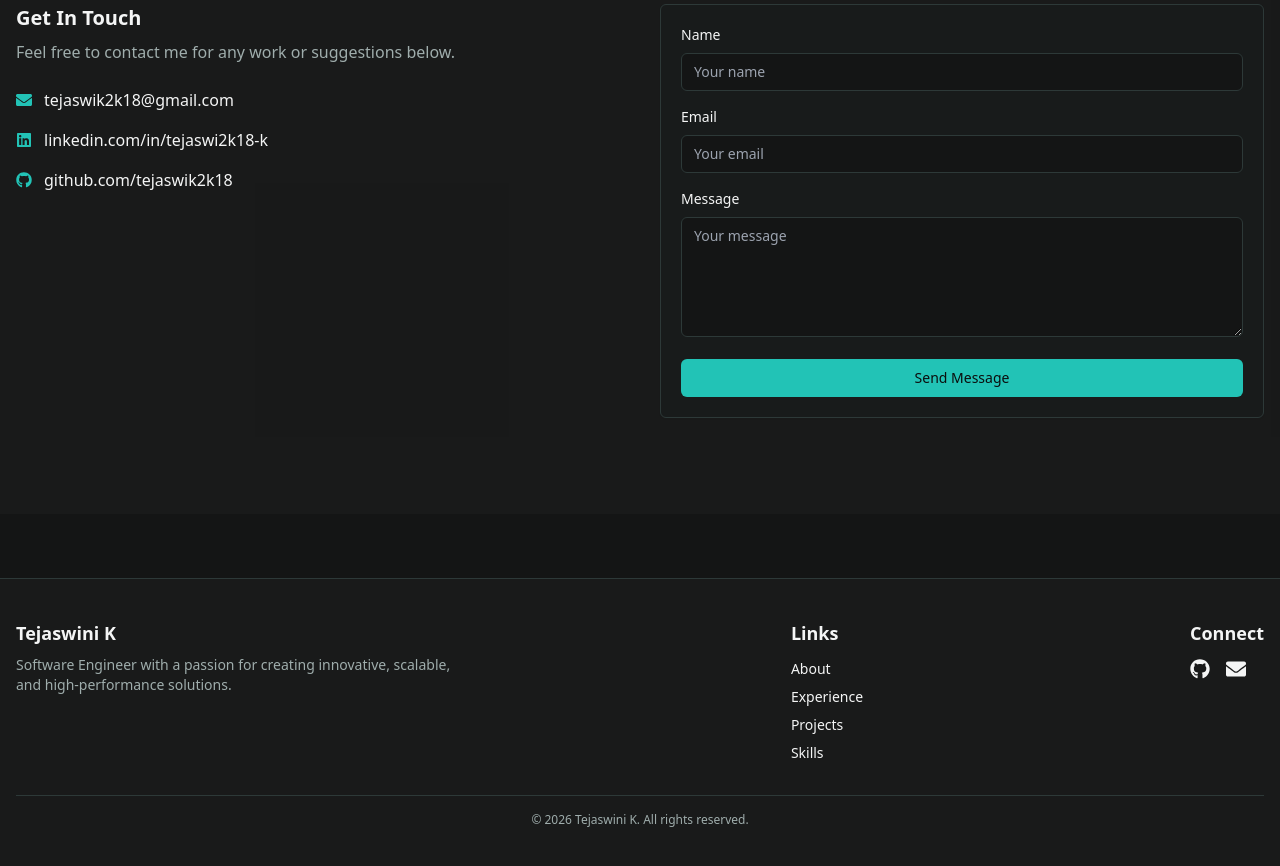
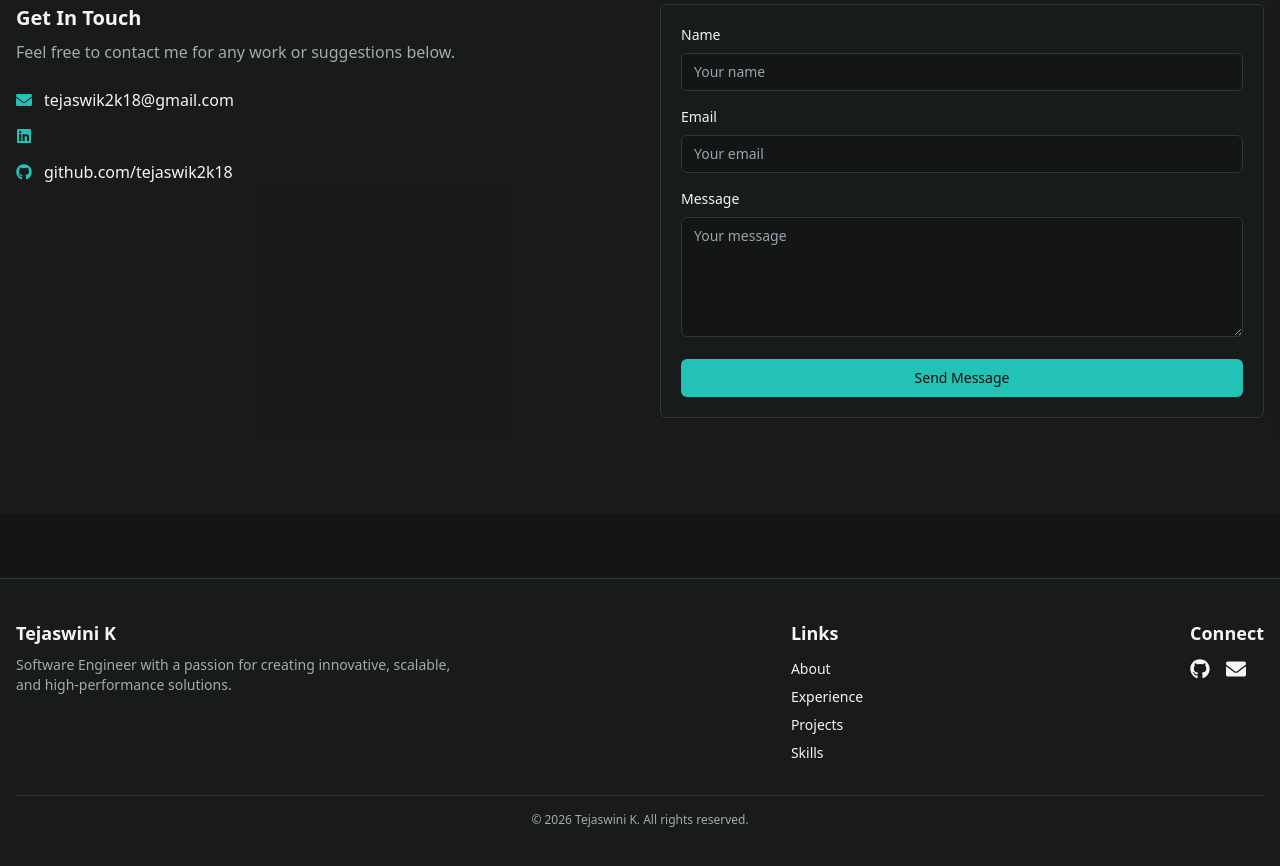
Before and after one commit to tejaswik2k18/tejaswini-portfolio, a React (Create React App) app: page / in a window 1280 px wide. Shown: the part 5660-6526 px from the top of the page. Built offline with nearby package versions, Linux system fonts and the light colour scheme.

Commit message:
Update Contact.js

```diff
--- a/src/components/Contact.js
+++ b/src/components/Contact.js
@@ -88,7 +88,7 @@ const Contact = () => {
               <div className="flex items-center gap-3">
                 <FaLinkedin className="text-primary" />
                 <a href="" target="_blank" rel="noopener noreferrer" className="hover:text-primary transition-colors">
-                  linkedin.com/in/tejaswi2k18-k
+
                 </a>
               </div>
               <div className="flex items-center gap-3">
```
